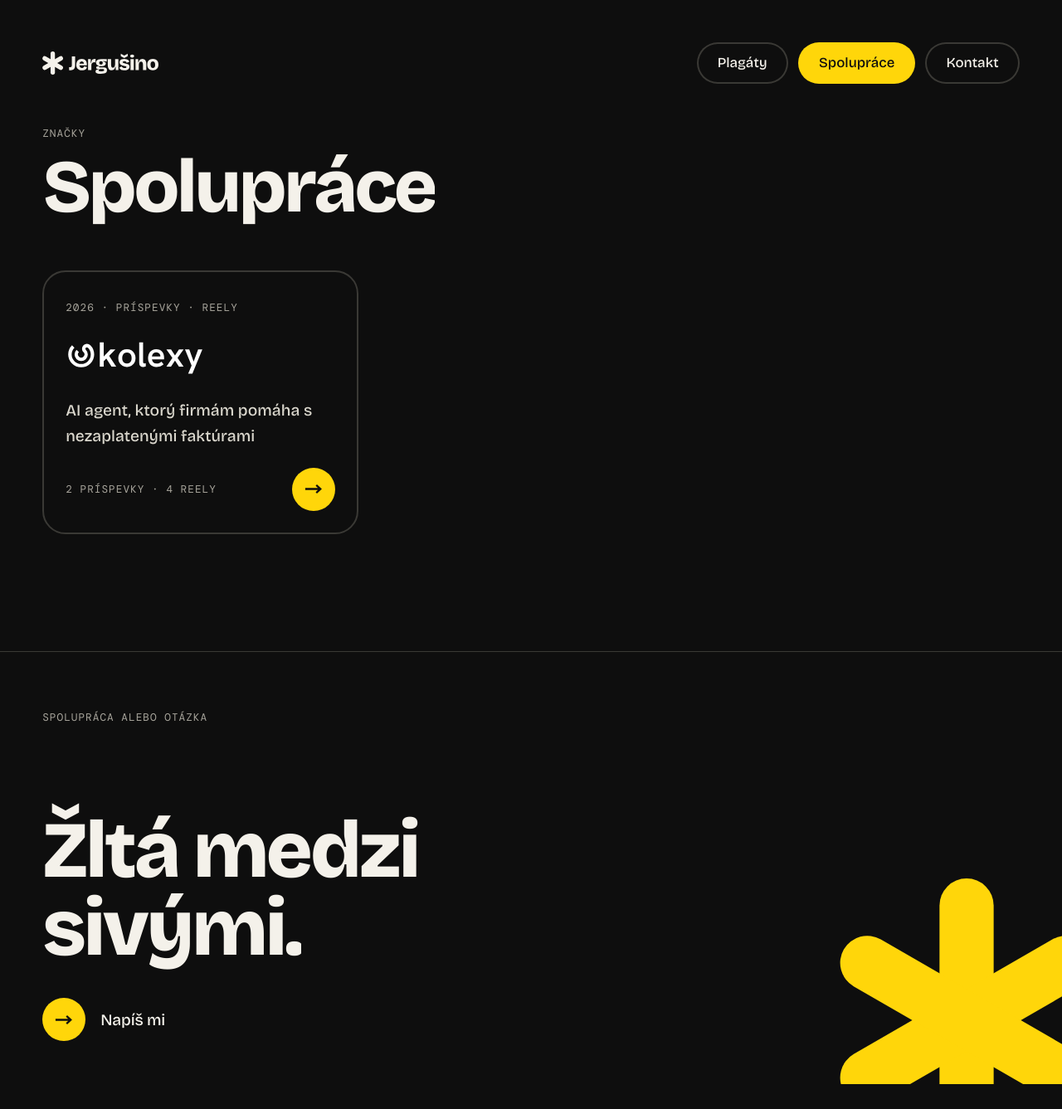
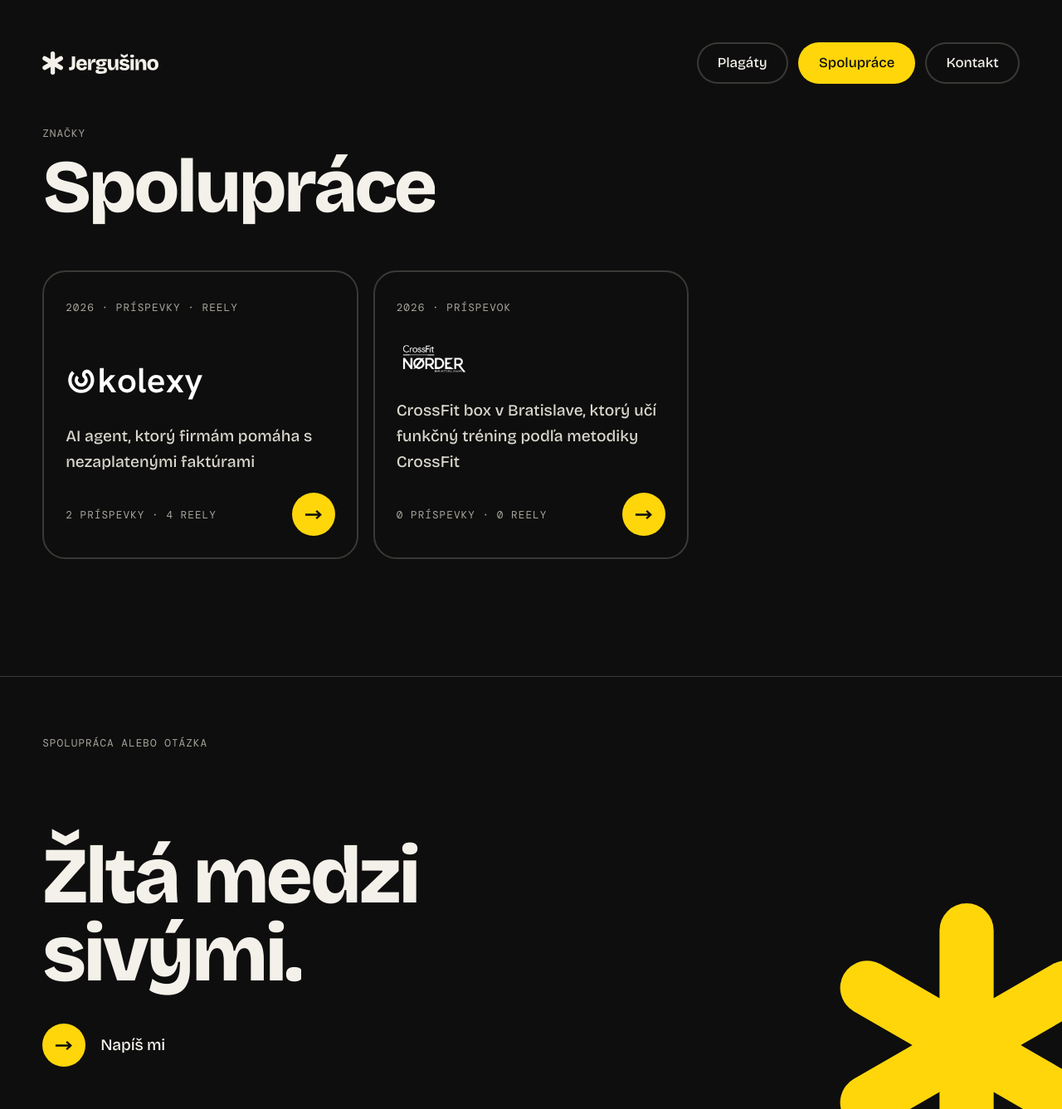
Before and after one commit to jergusino/jergusino.github.io, a Jekyll site: the page built from spoluprace/index.html, in a window 1280 px wide. Shown: the whole page at 83% size. Built offline with Jekyll 4.4.1, drawn with Linux system fonts in a browser that asks for light colours; before the commit the page ends 1307 px from its top, so only the background shows below that.

Commit message:
Add Norder collab
Co-Authored-By: Claude Haiku 5.5 <noreply@anthropic.com>
Claude-Session: https://claude.ai/code/session_01QRYSTdbPLw4jXCKR3fgD7C

```diff
--- a/_data/brands.yml
+++ b/_data/brands.yml
@@ -18,3 +18,15 @@
     - { kind: reel, id: Dfh1VPFIo3O }
     - { kind: reel, id: Dfe4FeXIU6n }
     - { kind: p,    id: Dfc4zn_CBpE }
+- slug: norder
+  name: CrossFit NØRDER
+  logo: /assets/img/brands/norder.png
+  year: 2026
+  what: "CrossFit box v Bratislave, ktorý učí funkčný tréning podľa metodiky CrossFit"
+  did: [Príspevok]
+  instagram: https://www.instagram.com/crossfitnorder/
+  handle: "@crossfitnorder"
+  zadanie: "CrossFit NØRDER je CrossFit box v Bratislave. Potrebovali obsah pre svoj Instagram."
+  riesenie: "Príspevok pre ich Instagram, v jednom vizuálnom jazyku."
+  vysledok: "1 príspevok na @crossfitnorder."
+  posts: []
--- /dev/null
+++ b/spoluprace/norder/index.html
@@ -0,0 +1,6 @@
+---
+layout: brand
+body_class: brand-page
+brand: norder
+permalink: /spoluprace/norder/
+---
```
Also changed, not shown: assets/img/brands/norder.png (added).
